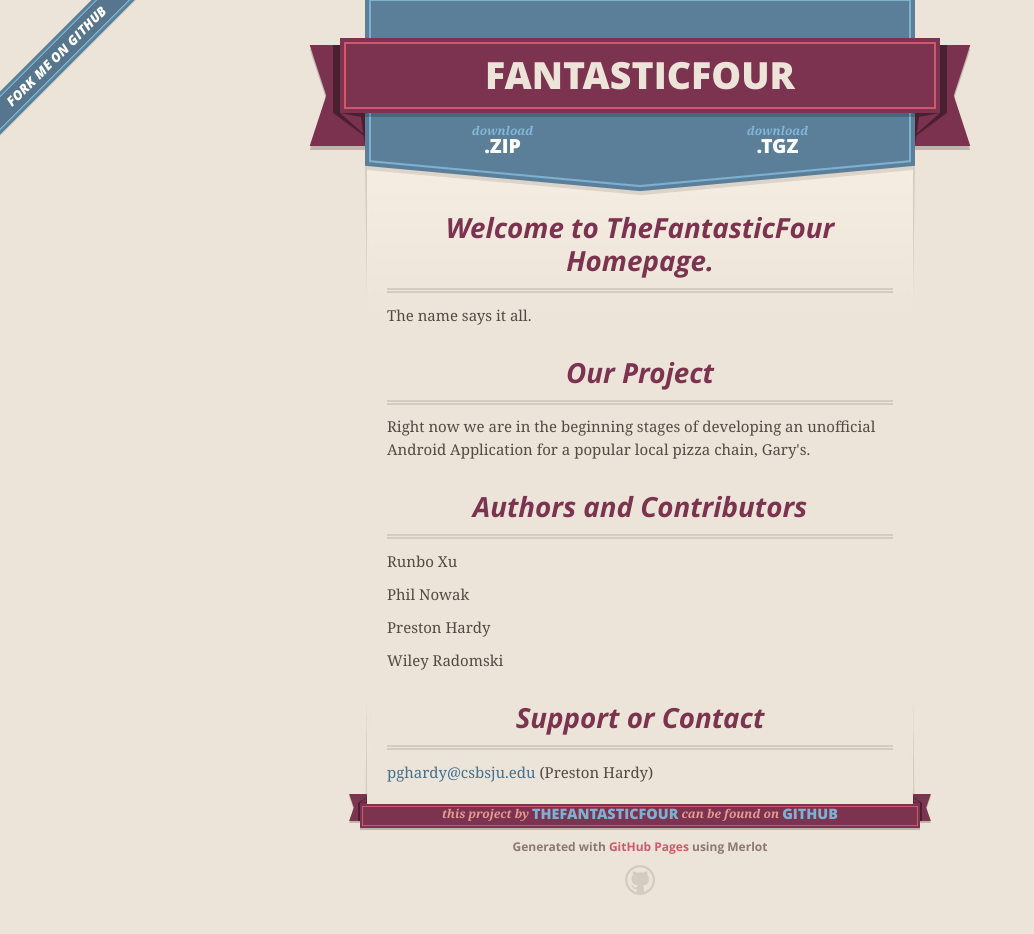
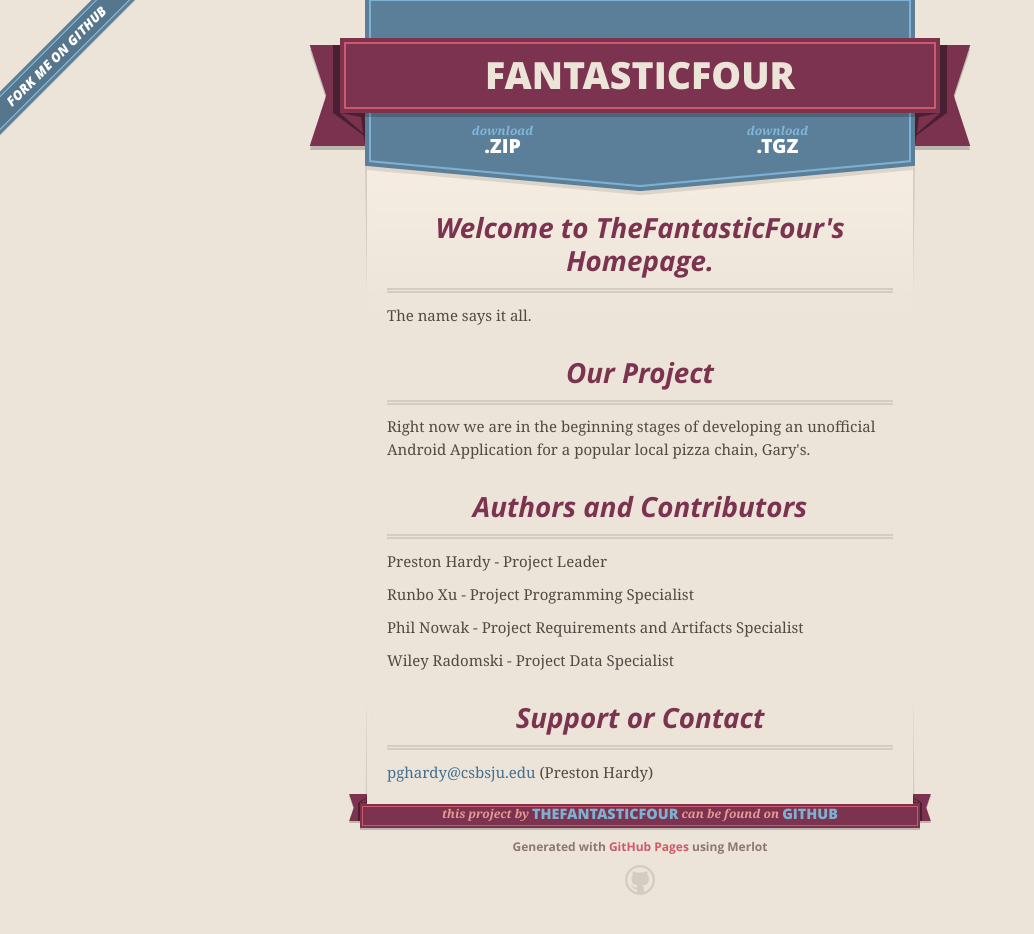
Before and after one commit to TheFantasticFour/FantasticFour, a plain HTML site: page index.html in a window 1280 px wide. Shown: the whole page, without its empty margins (0-1034 px from the left). Drawn offline with nearby package versions, Linux system fonts and the light colour scheme.

```diff
--- a/index.html
+++ b/index.html
@@ -46,7 +46,7 @@
 
 
       <section id="main_content">
-        <h3>Welcome to TheFantasticFour Homepage.</h3>
+        <h3>Welcome to TheFantasticFour's Homepage.</h3>
 
 <p>The name says it all.</p>
 
@@ -56,13 +56,13 @@
 
 <h3>Authors and Contributors</h3>
 
-<p>Runbo Xu </p>
+<p>Preston Hardy - Project Leader</p>
 
-<p>Phil Nowak</p>
+<p>Runbo Xu - Project Programming Specialist</p>
 
-<p>Preston Hardy</p>
+<p>Phil Nowak - Project Requirements and Artifacts Specialist</p>
 
-<p>Wiley Radomski</p>
+<p>Wiley Radomski - Project Data Specialist</p>
 
 <h3>Support or Contact</h3>
 
--- a/params.json
+++ b/params.json
@@ -1 +1 @@
-{"google":"","tagline":"","name":"Fantasticfour","body":"### Welcome to TheFantasticFour Homepage.\r\nThe name says it all.\r\n\r\n### Our Project\r\nRight now we are in the beginning stages of developing an unofficial Android Application for a popular local pizza chain, Gary's.\r\n\r\n### Authors and Contributors\r\nRunbo Xu \r\n\r\nPhil Nowak\r\n\r\nPreston Hardy\r\n\r\nWiley Radomski\r\n\r\n### Support or Contact\r\n\r\npghardy@csbsju.edu (Preston Hardy)","note":"Don't delete this file! It's used internally to help with page regeneration."}
+{"tagline":"","google":"","note":"Don't delete this file! It's used internally to help with page regeneration.","name":"Fantasticfour","body":"### Welcome to TheFantasticFour's Homepage.\r\nThe name says it all.\r\n\r\n### Our Project\r\nRight now we are in the beginning stages of developing an unofficial Android Application for a popular local pizza chain, Gary's.\r\n\r\n### Authors and Contributors\r\nPreston Hardy - Project Leader\r\n\r\nRunbo Xu - Project Programming Specialist\r\n\r\nPhil Nowak - Project Requirements and Artifacts Specialist\r\n\r\nWiley Radomski - Project Data Specialist\r\n\r\n### Support or Contact\r\n\r\npghardy@csbsju.edu (Preston Hardy)"}
```
